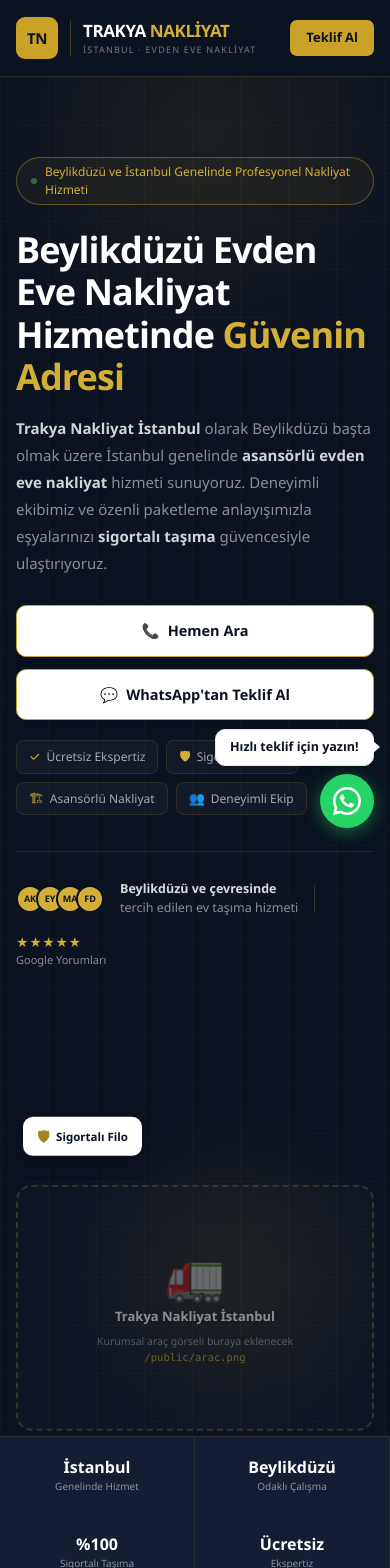
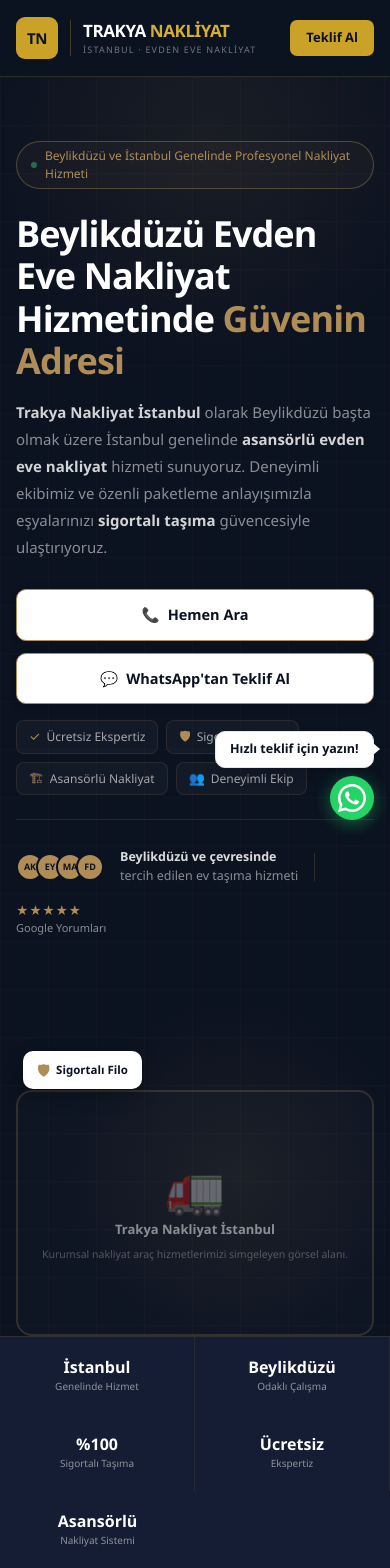
Before and after one commit to trakyanakliyatistanbul/trakya-nakliyat, a Next.js app: page / in a window 390 px wide. Shown: the top 1568 px of the page. Built offline with nearby package versions, Linux system fonts and the light colour scheme.

Commit message:
Production mobile polish and premium gold color

```diff
--- a/src/app/globals.css
+++ b/src/app/globals.css
@@ -7,12 +7,12 @@
   --navy-mid: #141d33;
   --navy-cta: #0F172A;
   --navy-card: #1a2744;
-  --gold: #C9A227;
-  --gold-bright: #D4AF37;
-  --gold-deep: #A8841E;
-  --gold-pale: rgba(201, 162, 39, 0.12);
-  --border-gold: rgba(201, 162, 39, 0.25);
-  --border-gold-hover: rgba(201, 162, 39, 0.55);
+  --gold: #B08D57;
+  --gold-bright: #B08D57;
+  --gold-deep: #B08D57;
+  --gold-pale: rgba(176, 141, 87, 0.12);
+  --border-gold: rgba(176, 141, 87, 0.25);
+  --border-gold-hover: rgba(176, 141, 87, 0.55);
   --text-on-dark: rgba(255, 255, 255, 0.88);
   --text-on-dark-muted: rgba(255, 255, 255, 0.52);
 }
--- a/src/components/layout/WhatsAppFloat.tsx
+++ b/src/components/layout/WhatsAppFloat.tsx
@@ -4,7 +4,7 @@ import { SITE_CONFIG } from '@/lib/constants'
 
 export default function WhatsAppFloat() {
   return (
-    <div className="fixed bottom-[calc(1rem+env(safe-area-inset-bottom))] right-[calc(1rem+env(safe-area-inset-right))] z-50 flex flex-col items-end gap-2">
+    <div className="fixed bottom-[calc(1.5rem+env(safe-area-inset-bottom))] sm:bottom-[calc(1rem+env(safe-area-inset-bottom))] right-[calc(1rem+env(safe-area-inset-right))] z-50 flex flex-col items-end gap-2">
       {/* Tooltip */}
       <div className="bg-white border border-[#E5E7EB] rounded-[10px] px-3.5 py-2 text-[12.5px] font-semibold text-[#0B1220] shadow-lg max-w-[calc(100vw-92px)] break-words relative animate-[fadeIn_0.5s_ease_1.2s_both]">
         Hızlı teklif için yazın!
@@ -19,7 +19,7 @@ export default function WhatsAppFloat() {
       </div>
       {/* Pulse ring */}
       <div
-        className="absolute bottom-0 right-0 w-[54px] h-[54px] rounded-full pointer-events-none"
+        className="absolute bottom-0 right-0 w-[44px] h-[44px] rounded-full pointer-events-none"
         style={{
           background: 'rgba(37,211,102,0.3)',
           animation: 'pulse-ring 2.5s ease-out infinite',
@@ -31,7 +31,7 @@ export default function WhatsAppFloat() {
         target="_blank"
         rel="noopener noreferrer"
         aria-label="WhatsApp ile iletişim kur"
-        className="relative z-10 w-[54px] h-[54px] rounded-full bg-[#25d366] flex items-center justify-center no-underline hover:scale-110 transition-transform duration-200"
+        className="relative z-10 w-[44px] h-[44px] rounded-full bg-[#25d366] flex items-center justify-center no-underline hover:scale-110 transition-transform duration-200"
         style={{ boxShadow: '0 4px 16px rgba(37,211,102,0.4)' }}
       >
         <svg className="w-7 h-7" fill="white" viewBox="0 0 24 24" aria-hidden="true">
--- a/src/components/sections/Hero.tsx
+++ b/src/components/sections/Hero.tsx
@@ -13,14 +13,14 @@ export default function Hero() {
   return (
     <section
       id="hero"
-      className="bg-[#0B1220] pt-16 pb-0 relative overflow-hidden"
+      className="bg-[#0B1220] pt-12 lg:pt-16 pb-0 relative overflow-hidden"
     >
       {/* Grid background */}
       <div
         className="absolute inset-0 pointer-events-none"
         style={{
           backgroundImage:
-            'linear-gradient(rgba(201,162,39,0.035) 1px, transparent 1px), linear-gradient(90deg, rgba(201,162,39,0.035) 1px, transparent 1px)',
+            'linear-gradient(rgba(176,141,87,0.035) 1px, transparent 1px), linear-gradient(90deg, rgba(176,141,87,0.035) 1px, transparent 1px)',
           backgroundSize: '48px 48px',
         }}
       />
@@ -29,7 +29,7 @@ export default function Hero() {
         className="absolute pointer-events-none"
         style={{
           width: 480, height: 480, borderRadius: '50%',
-          background: 'radial-gradient(circle, rgba(201,162,39,0.09) 0%, transparent 70%)',
+          background: 'radial-gradient(circle, rgba(176,141,87,0.09) 0%, transparent 70%)',
           top: -180, right: -60,
         }}
       />
@@ -38,9 +38,9 @@ export default function Hero() {
         <div className="grid grid-cols-1 lg:grid-cols-[1.05fr_0.95fr] gap-8 items-center">
 
           {/* Sol: Metin */}
-          <div className="pb-14 pt-4">
+          <div className="pb-7 lg:pb-14 pt-4">
             {/* Badge */}
-            <div className="inline-flex items-center gap-2 border border-[rgba(201,162,39,0.4)] text-[#D4AF37] px-3.5 py-[5px] rounded-full text-[12px] mb-6 bg-[rgba(201,162,39,0.05)]">
+            <div className="inline-flex items-center gap-2 border border-[rgba(176,141,87,0.4)] text-[var(--gold)] px-3.5 py-[5px] rounded-full text-[12px] mb-6 bg-[rgba(176,141,87,0.05)]">
               <span className="w-1.5 h-1.5 rounded-full bg-[#4ade80] animate-[pulseDot_2s_infinite] flex-shrink-0" />
               Beylikdüzü ve İstanbul Genelinde Profesyonel Nakliyat Hizmeti
             </div>
@@ -48,7 +48,7 @@ export default function Hero() {
             {/* H1 */}
             <h1 className="text-[36px] lg:text-[42px] font-bold leading-[1.18] text-white mb-4 tracking-tight">
               Beylikdüzü Evden Eve Nakliyat Hizmetinde{' '}
-              <em className="not-italic text-[#D4AF37]">Güvenin Adresi</em>
+              <em className="not-italic text-[var(--gold)]">Güvenin Adresi</em>
             </h1>
 
             {/* Description */}
@@ -69,10 +69,10 @@ export default function Hero() {
             </p>
 
             {/* Buttons */}
-            <div className="flex flex-col sm:flex-row flex-wrap gap-3 mb-5">
+            <div className="flex flex-col sm:flex-row flex-wrap gap-3 mb-4 lg:mb-5">
               <a
                 href={SITE_CONFIG.phoneHref}
-                className="w-full sm:w-auto flex items-center justify-center gap-2 bg-white text-[#0B1220] border-[1.5px] border-[#C9A227] px-6 py-3.5 rounded-[10px] text-[14.5px] font-semibold no-underline hover:bg-[#C9A227] hover:text-[#0B1220] transition-all duration-200 hover:scale-[1.03] hover:-translate-y-px"
+                className="w-full sm:w-auto flex items-center justify-center gap-2 bg-white text-[#0B1220] border-[1.5px] border-[var(--gold)] px-6 py-3.5 rounded-[10px] text-[14.5px] font-semibold no-underline hover:bg-[var(--gold)] hover:text-[#0B1220] transition-all duration-200 hover:scale-[1.03] hover:-translate-y-px"
                 style={{ boxShadow: '0 2px 10px rgba(0,0,0,0.18)' }}
               >
                 <span>📞</span> Hemen Ara
@@ -81,7 +81,7 @@ export default function Hero() {
                 href={SITE_CONFIG.whatsapp}
                 target="_blank"
                 rel="noopener noreferrer"
-                className="w-full sm:w-auto flex items-center justify-center gap-2 bg-white text-[#0B1220] border-[1.5px] border-[#C9A227] px-6 py-3.5 rounded-[10px] text-[14.5px] font-semibold no-underline hover:bg-[#C9A227] hover:text-[#0B1220] transition-all duration-200 hover:scale-[1.03] hover:-translate-y-px"
+                className="w-full sm:w-auto flex items-center justify-center gap-2 bg-white text-[#0B1220] border-[1.5px] border-[var(--gold)] px-6 py-3.5 rounded-[10px] text-[14.5px] font-semibold no-underline hover:bg-[var(--gold)] hover:text-[#0B1220] transition-all duration-200 hover:scale-[1.03] hover:-translate-y-px"
                 style={{ boxShadow: '0 2px 10px rgba(0,0,0,0.18)' }}
               >
                 <span>💬</span> WhatsApp&apos;tan Teklif Al
@@ -89,13 +89,13 @@ export default function Hero() {
             </div>
 
             {/* Trust badges */}
-            <div className="flex flex-wrap gap-2 mb-9">
+            <div className="flex flex-wrap gap-2 mb-6 lg:mb-9">
               {trustBadges.map((b) => (
                 <div
                   key={b.label}
-                  className="flex items-center gap-1.5 text-[12px] text-[rgba(255,255,255,0.62)] border border-[rgba(201,162,39,0.15)] bg-[rgba(255,255,255,0.03)] px-3 py-1.5 rounded-[8px]"
+                  className="flex items-center gap-1.5 text-[12px] text-[rgba(255,255,255,0.62)] border border-[rgba(176,141,87,0.15)] bg-[rgba(255,255,255,0.03)] px-3 py-1.5 rounded-[8px]"
                 >
-                  <span className="text-[#D4AF37] text-[13px]">{b.icon}</span>
+                  <span className="text-[var(--gold)] text-[13px]">{b.icon}</span>
                   {b.label}
                 </div>
               ))}
@@ -104,13 +104,13 @@ export default function Hero() {
             {/* Social proof */}
             <div
               className="flex flex-wrap items-center gap-4 pt-7"
-              style={{ borderTop: '1px solid rgba(201,162,39,0.16)' }}
+              style={{ borderTop: '1px solid rgba(176,141,87,0.16)' }}
             >
               <div className="flex">
                 {proofAvatars.map((av, i) => (
                   <div
                     key={av}
-                    className="w-7 h-7 rounded-full border-2 border-[#0B1220] bg-[#D4AF37] flex items-center justify-center text-[9px] font-bold text-[#0B1220]"
+                    className="w-7 h-7 rounded-full border-2 border-[#0B1220] bg-[var(--gold)] flex items-center justify-center text-[9px] font-bold text-[#0B1220]"
                     style={{ marginLeft: i === 0 ? 0 : '-8px' }}
                   >
                     {av}
@@ -121,45 +121,42 @@ export default function Hero() {
                 <strong className="text-[rgba(255,255,255,0.85)]">Beylikdüzü ve çevresinde</strong>
                 <br />tercih edilen ev taşıma hizmeti
               </div>
-              <div className="w-px h-7 bg-[rgba(201,162,39,0.22)]" />
+              <div className="w-px h-7 bg-[rgba(176,141,87,0.22)]" />
               <div>
-                <div className="text-[#D4AF37] text-[12px] tracking-wider">★★★★★</div>
+                <div className="text-[var(--gold)] text-[12px] tracking-wider">★★★★★</div>
                 <div className="text-[11px] text-[rgba(255,255,255,0.52)]">Google Yorumları</div>
               </div>
             </div>
           </div>
 
           {/* Sağ: Araç görseli placeholder */}
-          <div className="relative min-h-[380px] flex items-end justify-center">
+          <div className="relative min-h-[340px] lg:min-h-[380px] flex items-end justify-center">
             <div
               className="absolute pointer-events-none"
               style={{
                 width: 360, height: 360, borderRadius: '50%',
-                background: 'radial-gradient(circle, rgba(201,162,39,0.09) 0%, transparent 70%)',
+                background: 'radial-gradient(circle, rgba(176,141,87,0.09) 0%, transparent 70%)',
                 bottom: -20, right: -40,
               }}
             />
             {/* Sigortalı filo rozeti */}
             <div
-              className="absolute top-[16%] left-[2%] z-20 bg-white rounded-[10px] px-3.5 py-2 flex items-center gap-1.5 animate-[badgeFloat_3.5s_ease-in-out_infinite]"
+              className="absolute top-[16%] left-[2%] z-20 bg-white rounded-[10px] px-3.5 py-2 flex items-center gap-1.5"
               style={{ boxShadow: '0 6px 18px rgba(0,0,0,0.28)' }}
             >
-              <span className="text-[#A8841E] text-[15px]">🛡</span>
+              <span className="text-[var(--gold)] text-[15px]">🛡</span>
               <span className="text-[11.5px] font-bold text-[#0B1220]">Sigortalı Filo</span>
             </div>
-            {/* Araç görseli — gerçek proje için Image bileşeniyle değiştirilecek */}
             <div
-              className="relative z-10 w-full max-w-[560px] border-2 border-dashed border-[rgba(201,162,39,0.22)] rounded-[16px] flex flex-col items-center justify-center gap-2 bg-[rgba(255,255,255,0.015)] animate-[float_4s_ease-in-out_infinite]"
+              className="relative z-10 w-full max-w-[560px] border-2 border-[rgba(176,141,87,0.22)] rounded-[16px] flex flex-col items-center justify-center gap-2 bg-[rgba(255,255,255,0.015)]"
               style={{ aspectRatio: '16/11' }}
             >
-              <span className="text-[rgba(201,162,39,0.38)] text-5xl">🚛</span>
+              <span className="text-[rgba(176,141,87,0.38)] text-5xl">🚛</span>
               <div className="text-[13px] font-bold text-[rgba(255,255,255,0.5)]">
                 Trakya Nakliyat İstanbul
               </div>
               <div className="text-[10.5px] text-[rgba(255,255,255,0.28)] text-center px-6">
-                Kurumsal araç görseli buraya eklenecek
-                <br />
-                <code className="text-[rgba(201,162,39,0.5)]">/public/arac.png</code>
+                Kurumsal nakliyat araç hizmetlerimizi simgeleyen görsel alanı.
               </div>
             </div>
           </div>
--- a/src/lib/constants.ts
+++ b/src/lib/constants.ts
@@ -23,7 +23,7 @@ export const COLORS = {
   navyMid: '#141d33',
   navyCta: '#0F172A',
   navyCard: '#1a2744',
-  gold: '#C9A227',
-  goldBright: '#D4AF37',
-  goldDeep: '#A8841E',
+  gold: '#B08D57',
+  goldBright: '#B08D57',
+  goldDeep: '#B08D57',
 } as const
```
Also changed, not shown: src/components/layout/Footer.tsx (+31 -32 lines).
